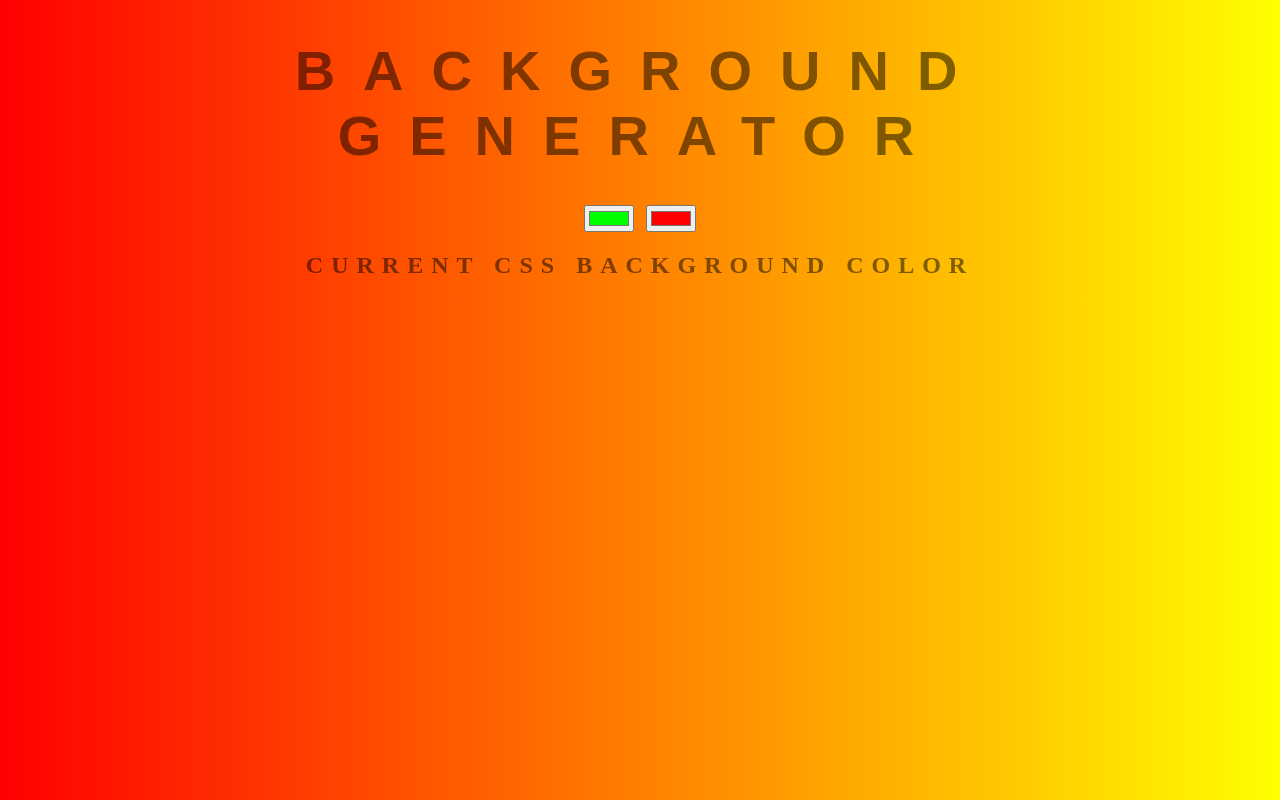
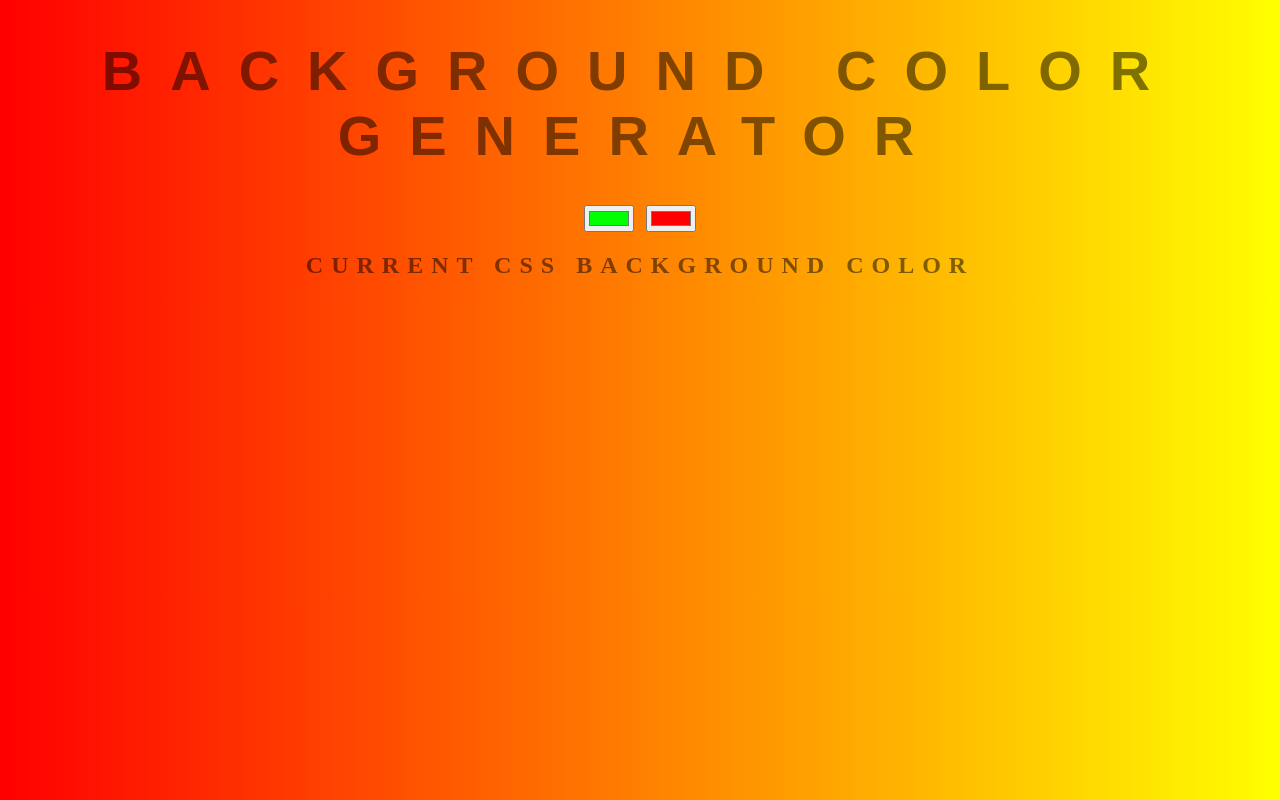
Before and after one commit to ImadNiazi/background_generator, a plain HTML site: page index.html in a window 1280 px wide. Drawn offline with Linux system fonts and the light colour scheme.

Commit message:
new title

```diff
--- a/index.html
+++ b/index.html
@@ -1,11 +1,11 @@
 <!DOCTYPE html>
 <html>
 <head>
-	<title>Background Generator</title>
+	<title>Background Color Generator</title>
 	<link rel="stylesheet" type="text/css" href="style.css">
 </head>
 <body id="gradient">
-	<h1>Background Generator</h1>
+	<h1>Background Color Generator</h1>
 	<input class="color1" type="color" name="color1" value="#00ff00">
 	<input class="color2" type="color" name="color2" value="#ff0000">
 	<h2>Current CSS Background Color</h2>
```
